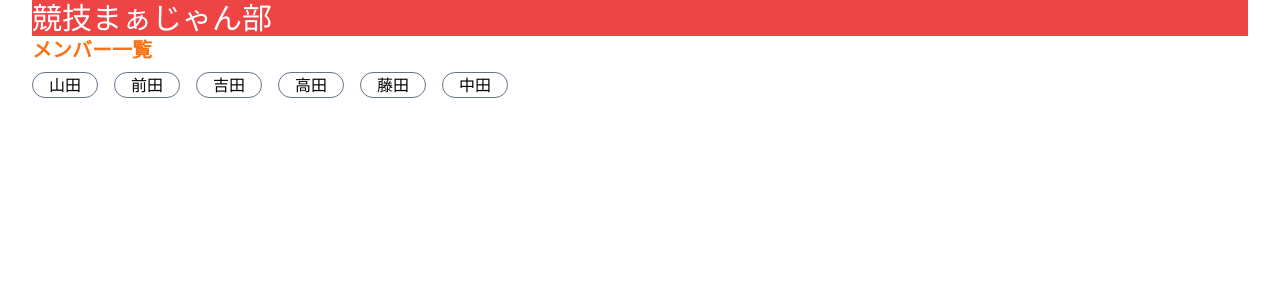
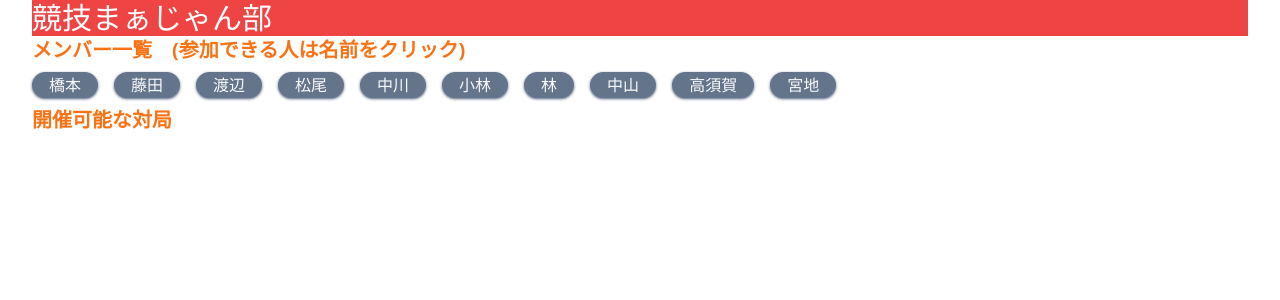
Before and after one commit to mitsumatsuo/mahjong, a Next.js app: page / in a window 1280 px wide. Shown: the top 300 px of the page. Built offline with nearby package versions, Linux system fonts and the light colour scheme.

Commit message:
add more changes

```diff
--- a/pages/index.tsx
+++ b/pages/index.tsx
@@ -1,6 +1,6 @@
 import type { NextPage } from "next";
 import Head from "next/head";
-import { useState } from "react";
+import { useEffect, useState } from "react";
 import styles from "../styles/Home.module.css";
 
 type User = {
@@ -9,19 +9,58 @@ type User = {
   checked: boolean;
 };
 
+type Match = {
+  id: number;
+  name: string;
+  users: string[];
+};
+
+const removeDup = (value: Match[]): Match[] => {
+  let ret: Match[] = [];
+
+  value.forEach((i) => {
+    let f = ret.find((r) => r.id === i.id);
+    if (!f) {
+      ret.push(i);
+    }
+  });
+
+  ret.sort((a, b) => (a.id < b.id ? -1 : 1));
+
+  return ret;
+};
+
 const defaultUsers: User[] = [
-  { id: 0, name: "山田", checked: false },
-  { id: 1, name: "前田", checked: false },
-  { id: 2, name: "吉田", checked: false },
-  { id: 3, name: "高田", checked: false },
-  { id: 4, name: "藤田", checked: false },
-  { id: 5, name: "中田", checked: false },
+  { id: 0, name: "橋本", checked: false },
+  { id: 1, name: "藤田", checked: false },
+  { id: 2, name: "渡辺", checked: false },
+  { id: 3, name: "松尾", checked: false },
+  { id: 4, name: "中川", checked: false },
+  { id: 5, name: "小林", checked: false },
+  { id: 6, name: "林", checked: false },
+  { id: 7, name: "中山", checked: false },
+  { id: 8, name: "高須賀", checked: false },
+  { id: 9, name: "宮地", checked: false },
+];
+
+const matches = [
+  { id: 0, name: "1回戦", users: ["橋本", "藤田", "松尾", "林"] },
+  { id: 1, name: "2回戦", users: ["藤田", "渡辺", "中川", "中山"] },
+  { id: 2, name: "3回戦", users: ["渡辺", "松尾", "小林", "高須賀"] },
+  { id: 3, name: "4回戦", users: ["松尾", "中川", "林", "宮地"] },
+  { id: 4, name: "5回戦", users: ["中川", "小林", "中山", "橋本"] },
+  { id: 5, name: "6回戦", users: ["小林", "林", "高須賀", "藤田"] },
+  { id: 6, name: "7回戦", users: ["林", "中山", "宮地", "渡辺"] },
+  { id: 7, name: "8回戦", users: ["中山", "高須賀", "橋本", "松尾"] },
+  { id: 8, name: "9回戦", users: ["高須賀", "宮地", "藤田", "中川"] },
+  { id: 9, name: "最終戦", users: ["宮地", "橋本", "渡辺", "小林"] },
 ];
 
 const title = "競技まぁじゃん部";
 
 const Home: NextPage = () => {
   const [users, setUsers] = useState(defaultUsers);
+  const [filteredMatches, setFilteredMatches] = useState(matches);
   const clickEventHandler = (e: User) => {
     e.checked = !e.checked;
     setUsers((old) => [
@@ -30,6 +69,17 @@ const Home: NextPage = () => {
       ...old.filter((user) => user.id > e.id),
     ]);
   };
+
+  useEffect(() => {
+    let availableMatches: Match[] = [];
+    users.forEach((user) => {
+      if (user.checked) {
+        const newValue = matches.filter((m) => m.users.includes(user.name));
+        availableMatches.push(...newValue);
+      }
+    });
+    setFilteredMatches(removeDup(availableMatches));
+  }, [users, setFilteredMatches]);
 
   return (
     <div className={styles.container}>
@@ -41,13 +91,13 @@ const Home: NextPage = () => {
 
       <main>
         <h1 className="text-3xl bg-red-500 text-white">{title}</h1>
-        <div className="font-bold text-orange-500 text-xl">メンバー一覧</div>
+        <div className="font-bold text-orange-500 text-xl">メンバー一覧　(参加できる人は名前をクリック)</div>
         <div className="flex space-x-4">
           {users.map((user) => {
             return user.checked ? (
               <div
                 key={user.id}
-                className="bg-green-500 text-center whitespace-nowrap px-4 my-2 rounded-full border border-green-500 select-none cursor-pointer shadow shadow-green-500 "
+                className="bg-blue-500 text-blue-50 text-center whitespace-nowrap px-4 my-2 rounded-full border border-blue-500 select-none cursor-pointer shadow shadow-blue-500"
                 onClick={() => clickEventHandler(user)}
               >
                 {user.name}
@@ -55,7 +105,7 @@ const Home: NextPage = () => {
             ) : (
               <div
                 key={user.id}
-                className="text-center whitespace-nowrap px-4 my-2 rounded-full border border-slate-500 select-none cursor-pointer"
+                className="bg-slate-500 text-slate-50 text-center whitespace-nowrap px-4 my-2 rounded-full border border-slate-500 select-none cursor-pointer shadow shadow-slate-500"
                 onClick={() => clickEventHandler(user)}
               >
                 {user.name}
@@ -63,6 +113,22 @@ const Home: NextPage = () => {
             );
           })}
         </div>
+        <div className="font-bold text-orange-500 text-xl">開催可能な対局</div>
+        {filteredMatches.map((match) => {
+          return (
+            <div key={match.id} className="">
+              <span>{match.name}:</span>
+              <div className="flex space-x-3">
+                {match.users.map((un) => {
+                  let y = users.filter(
+                    (user) => user.checked && user.name === un
+                  );
+                  return y && y.length > 0 ? <div className="font-bold text-red-500 text-xl">{un}</div> : <div className="font-thin text-slate-500 text-xl">{un}</div>;
+                })}
+              </div>
+            </div>
+          );
+        })}
       </main>
     </div>
   );
```
